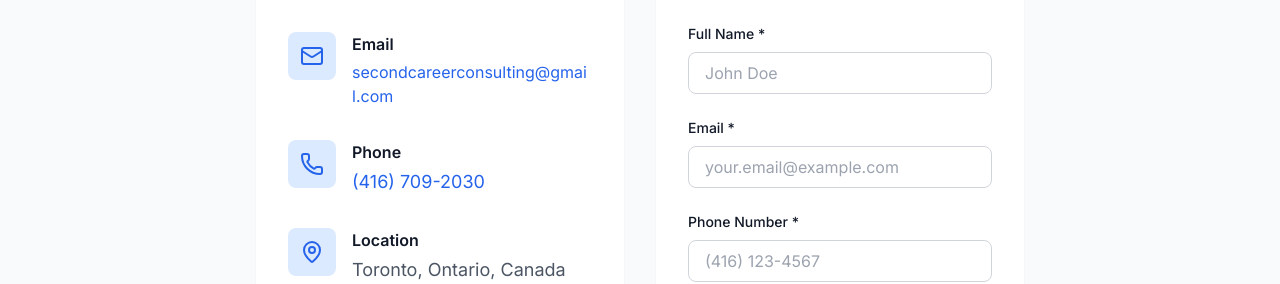
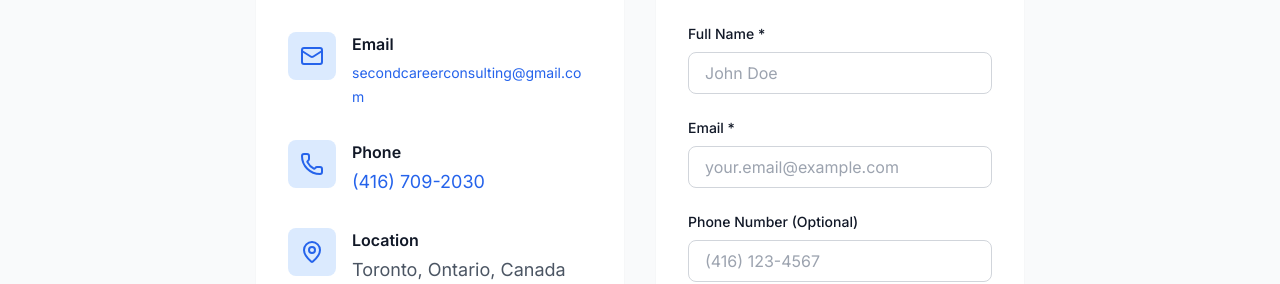
Before and after one commit to ayoung58/toronto-career-consulting, a Next.js app: page /contact in a window 1280 px wide. Shown: the part 308-592 px from the top of the page. Built offline with nearby package versions, Linux system fonts and the light colour scheme; no server answers; the database is empty.

Commit message:
update email contact form

```diff
--- a/app/contact/page.tsx
+++ b/app/contact/page.tsx
@@ -43,7 +43,7 @@ export default function ContactPage() {
                       </h3>
                       <a
                         href="mailto:secondcareerconsulting@gmail.com"
-                        className="text-primary-600 hover:text-primary-700 hover:underline break-all"
+                        className="text-primary-600 hover:text-primary-700 hover:underline break-all text-sm"
                       >
                         secondcareerconsulting@gmail.com
                       </a>
--- a/src/components/ContactForm.tsx
+++ b/src/components/ContactForm.tsx
@@ -12,7 +12,13 @@ import { Loader } from "lucide-react";
 const contactFormSchema = z.object({
   name: z.string().min(2, "Name must be at least 2 characters"),
   email: z.string().email("Please enter a valid email"),
-  phone: z.string().min(10, "Please enter a valid phone number"),
+  phone: z
+    .string()
+    .optional()
+    .refine(
+      (val) => !val || val.length >= 10,
+      "Please enter a valid phone number",
+    ),
   message: z.string().min(10, "Message must be at least 10 characters"),
 });
 
@@ -109,7 +115,7 @@ export default function ContactForm() {
       {/* Phone Field */}
       <div>
         <label className="block text-sm font-medium text-gray-900 mb-2">
-          {language === "en" ? "Phone Number *" : "电话号码 *"}
+          {language === "en" ? "Phone Number (Optional)" : "电话号码（可选）"}
         </label>
         <input
           type="tel"
```
